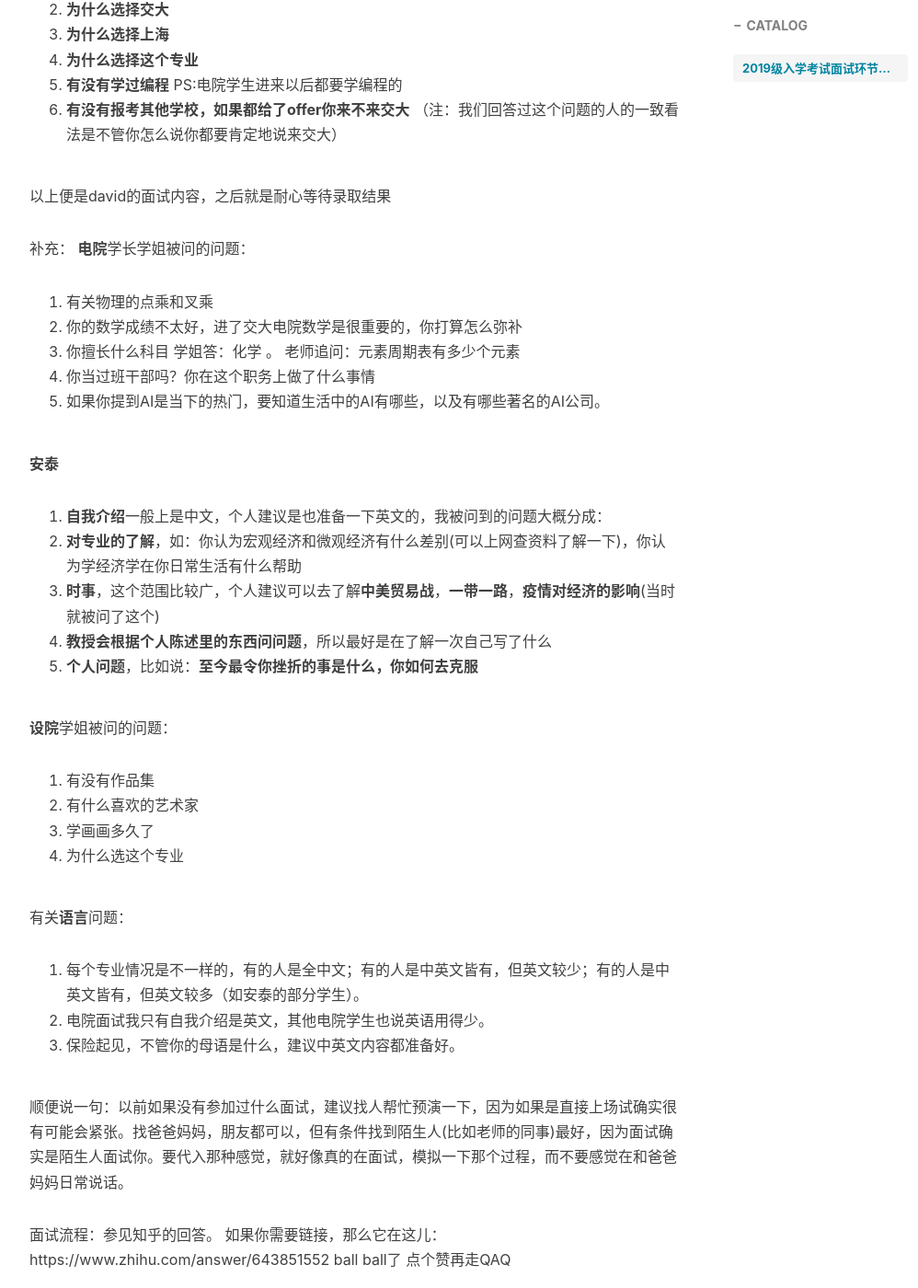
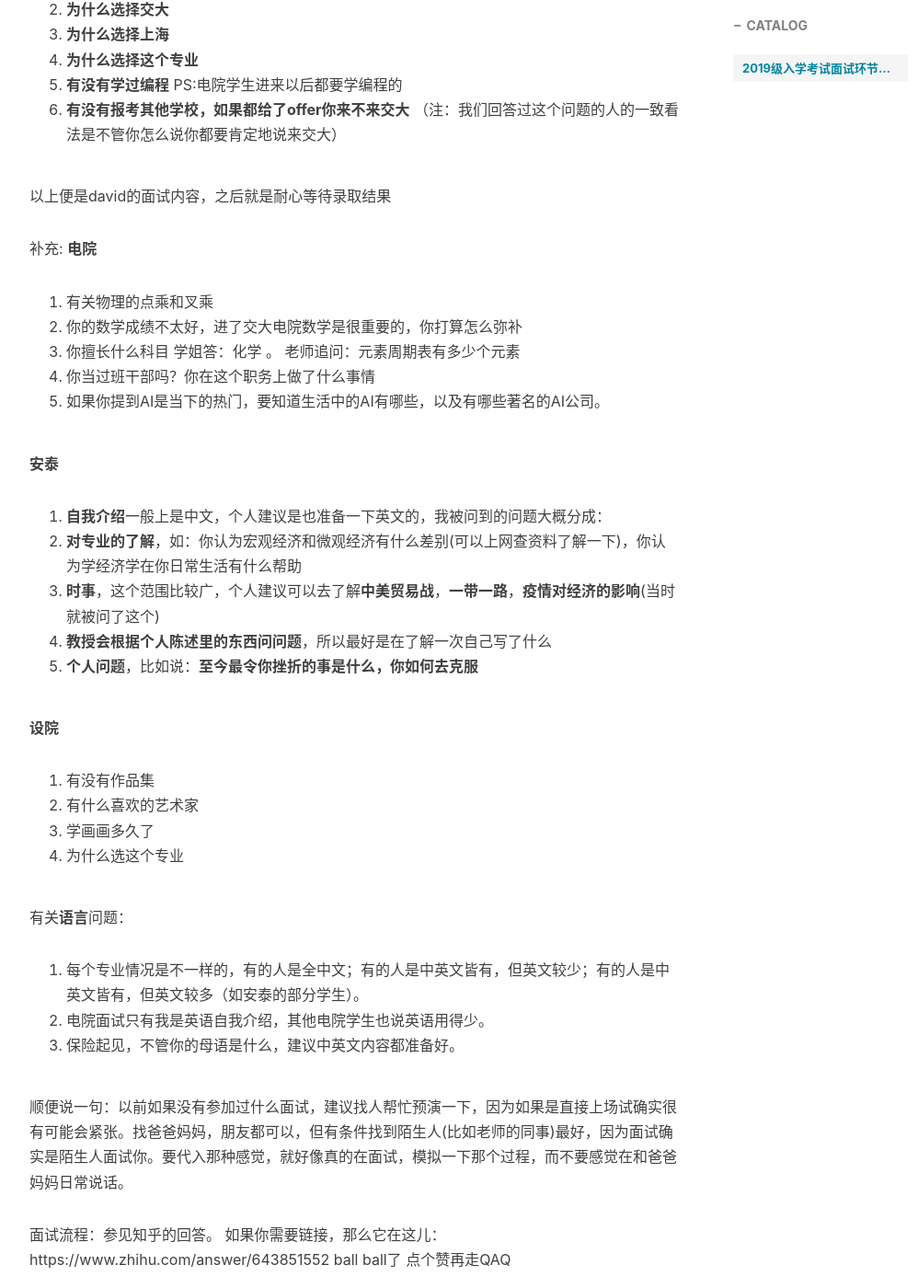
Before and after one commit to MiniSho/MiniSho.github.io, a Jekyll site: the page built from _posts/2020-05-12-19级入学考试.md, in a window 1280 px wide and 1400 px high, scrolled down 781 px. Shown: the whole window at 92% size, without its empty margins (233-1231 px from the left). Built offline with Jekyll 4.4.1, drawn with Linux system fonts in a browser that asks for light colours; nearby versions of some CDN libraries; comment, search, counter and statistics services are not loaded; some of the changed text lies outside the part shown.

Commit message:
update 2019

```diff
--- a/_posts/2020-05-12-19级入学考试.md
+++ b/_posts/2020-05-12-19级入学考试.md
@@ -29,8 +29,8 @@
 
 以上便是david的面试内容，之后就是耐心等待录取结果
 
-补充：
-**电院**学长学姐被问的问题：
+补充:
+**电院**
 1. 有关物理的点乘和叉乘
 2. 你的数学成绩不太好，进了交大电院数学是很重要的，你打算怎么弥补
 3. 你擅长什么科目     学姐答：化学 。  老师追问：元素周期表有多少个元素
@@ -44,7 +44,7 @@
 3. **教授会根据个人陈述里的东西问问题**，所以最好是在了解一次自己写了什么
 4. **个人问题**，比如说：**至今最令你挫折的事是什么，你如何去克服**
 
-**设院**学姐被问的问题：
+**设院**
 1. 有没有作品集
 2. 有什么喜欢的艺术家
 3. 学画画多久了
@@ -52,7 +52,7 @@
 
 有关**语言**问题：
 1. 每个专业情况是不一样的，有的人是全中文；有的人是中英文皆有，但英文较少；有的人是中英文皆有，但英文较多（如安泰的部分学生）。
-2. 电院面试我只有自我介绍是英文，其他电院学生也说英语用得少。
+2. 电院面试只有我是英语自我介绍，其他电院学生也说英语用得少。
 3. 保险起见，不管你的母语是什么，建议中英文内容都准备好。
 
 顺便说一句：以前如果没有参加过什么面试，建议找人帮忙预演一下，因为如果是直接上场试确实很有可能会紧张。找爸爸妈妈，朋友都可以，但有条件找到陌生人(比如老师的同事)最好，因为面试确实是陌生人面试你。要代入那种感觉，就好像真的在面试，模拟一下那个过程，而不要感觉在和爸爸妈妈日常说话。
```
Also changed, not shown: other parts of _posts/2020-05-12-19级入学考试.md (+1 -1 lines).
